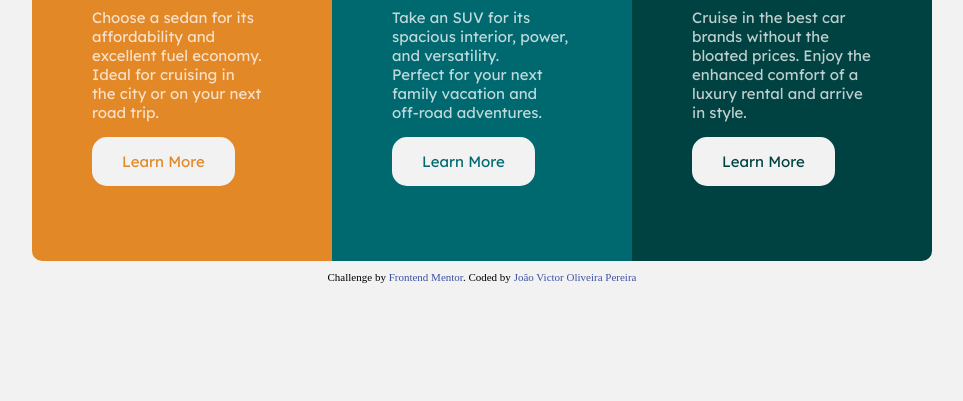
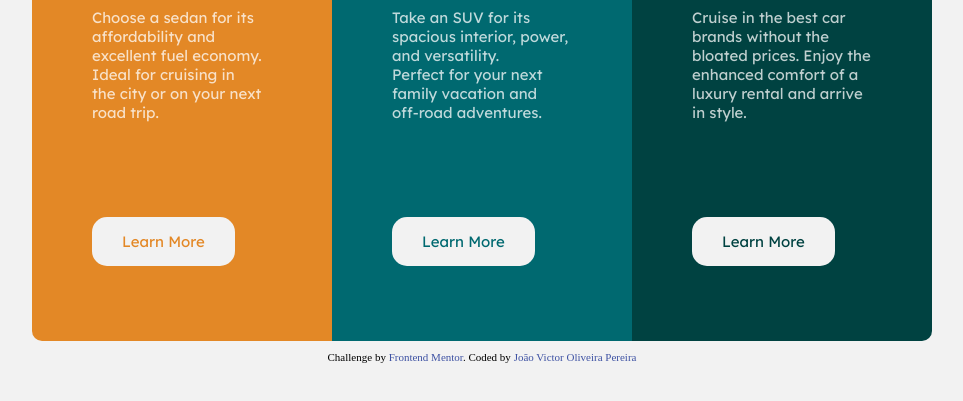
Before and after one commit to joaoquinto/card-frontend-mentor, a plain HTML site: page index.html in a window 1280 px wide. Shown: the part 305-706 px from the top of the page, without its empty margins (158-1121 px from the left). Drawn offline with Linux system fonts and the light colour scheme.

Commit message:
aumentando mr-t dos botões

```diff
--- a/css/style.css
+++ b/css/style.css
@@ -98,6 +98,12 @@ body {
   margin-bottom: 30px;
 }
 
+#container-sedan li:nth-child(4),
+#container-suv li:nth-child(4),
+#container-luxury li:nth-child(4) {
+  margin-top: 80px;
+}
+
 .title-item {
   color: var(--bg-heading-buttons);
   text-transform: uppercase;
```
Also changed, not shown: 2 other files.
